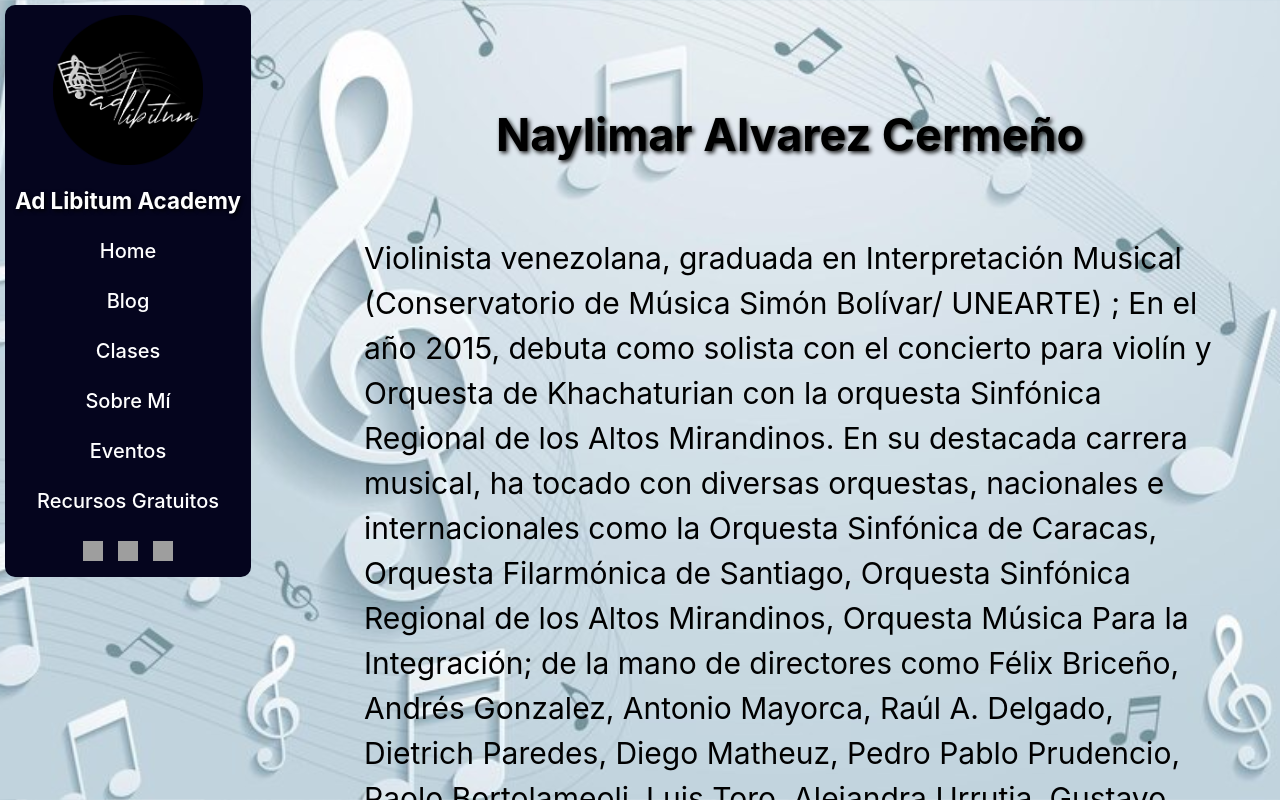
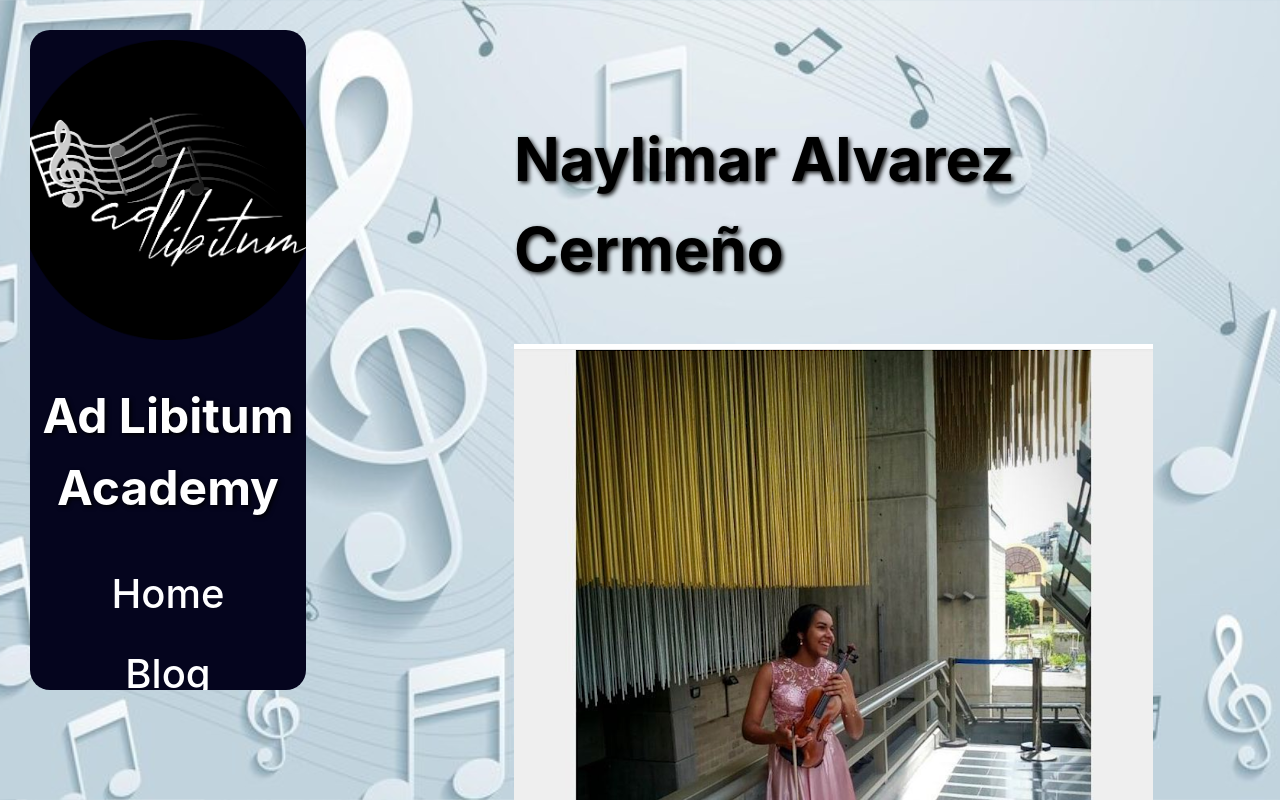
Before and after one commit to Nayde227/AdLibitum, a React (Vite) app: page /about-me in a window 1280 px wide. Shown: the top 800 px of the page. Built offline with nearby package versions, Linux system fonts and the light colour scheme; grey boxes are pictures that could not be loaded.

Commit message:
add image aboutme

```diff
--- a/src/Blog.css
+++ b/src/Nav.css
@@ -1,14 +1,8 @@
 
-body{
-  background-image: url('./assets/bg3.jpg');
-  background-size:cover;
-  background-attachment: fixed;
 
-  color:black;
-}
 .logo{
-  height: 150px;
-  width: 150px;
+  height: 300px;
+  width: 300px;
 }
 .banner{
   display: flex;
@@ -17,6 +11,7 @@ body{
   justify-content: center;
   color:white;
   text-shadow:  2px 2px 4px rgba(0, 0, 0, 0.9);
+  text-align: center;
 }
 
 
@@ -25,15 +20,15 @@ body{
   flex-direction: column;
   justify-content: center;
   align-items: center;
-  font-size: 30px;
+  font-size: 40px;
   padding: 5%;
-  margin-left: 300px;
+  margin-left: 450px;
 
 }
 
 .textNav{
   display: flex;
-  font-size: 20px;
+  font-size: 40px;
   color:white;
   justify-content: center;
 
@@ -47,13 +42,11 @@ body{
 }
 .navBox {
   background-color: rgb(5, 5, 30);
-  /* width:250px;
-  height: 570px; */
-  width: auto;
-  height: auto;
+  width:20%;
+  height: 80%;
   padding: 10px;
-  margin:5px;
-  border-radius: 10px;
+  margin:30px;
+  border-radius: 20px;
   overflow: hidden;
   position: fixed;
 }
@@ -72,8 +65,8 @@ body{
 }
 .social-icon{
 
-  height: 20px;
-  width: 20px;
+  height: 40px;
+  width: 40px;
 }
 .social-icon:hover{
   transform: scale(1.1);
--- a/src/components/Blog.jsx
+++ b/src/components/Blog.jsx
@@ -1,6 +1,6 @@
 import { useState } from 'react'
 import { BrowserRouter as Router, Route, Link } from 'react-router-dom';
-import '../Blog.css'
+import '../Nav.css'
 import Nav from './nav'
 
 
--- a/src/components/Home.jsx
+++ b/src/components/Home.jsx
@@ -2,7 +2,7 @@ import { useState } from 'react'
 import { BrowserRouter as Router, Route, Link } from 'react-router-dom';
 import Nav from './nav'
 
-import '../Blog.css'
+import '../Nav.css'
 
 
 function Home() {
--- a/src/components/Recursos.jsx
+++ b/src/components/Recursos.jsx
@@ -1,12 +1,12 @@
 import { useState } from 'react'
 import { BrowserRouter as Router, Route, Link } from 'react-router-dom';
 import Nav from './nav'
-import '../Blog.css'
+import '../Nav.css'
 
 function Recursos() {
     return(<>
         <Nav></Nav>
-        <a className='guía' href="https://drive.google.com/file/d/16aI_wrhSf2ZoFiSz71xd1-7XHfZZYvT8/view?usp=drive_link" download="GuíaPrácticaViolín.pdf">Descargar Recursos Gratuitos</a>
+        <a className='guía' href="https://drive.google.com/file/d/16aI_wrhSf2ZoFiSz71xd1-7XHfZZYvT8/view?usp=drive_link" download="GuíaPrácticaViolín.pdf" target="_blank">Descargar Recursos Gratuitos</a>
         </>
     )
 }
--- a/src/components/SobreMi.jsx
+++ b/src/components/SobreMi.jsx
@@ -1,14 +1,18 @@
 import { useState } from 'react'
 import { BrowserRouter as Router, Route, Link } from 'react-router-dom';
 import Nav from './nav'
-import '../Blog.css'
+import '../Nav.css'
+import '../SobreMi.css'
+import aboutMe from  '../assets/aboutMe.png';
 
 function SobreMi() {
-    return(
+    return (
         <>
             <Nav></Nav>
             <div className='homeText'>
                 <h2>Naylimar Alvarez Cermeño</h2>
+                <section className='bio'>
+                    <img src={aboutMe}/>
                     <p className='texto1'>
                         Violinista venezolana, graduada en Interpretación Musical
                         (Conservatorio de Música Simón Bolívar/ UNEARTE) ;
@@ -22,7 +26,9 @@ Violinista venezolana, graduada en Interpretación Musical
                         Luis Toro, Alejandra Urrutia, Gustavo Dudamel. Durante toda su carrera musical,
                         ha desempeñado también una importante labor como docente de violín, cuenta con 7 años de
                         experiencia enseñando este instrumento a niños, jóvenes y adultos.
-</p></div>
+                    </p>
+                </section>
+            </div>
         </>
     )
 }
--- a/src/components/nav.jsx
+++ b/src/components/nav.jsx
@@ -1,5 +1,5 @@
 import { BrowserRouter as Router, Route, Link } from 'react-router-dom';
-import '../Blog.css'
+import '../Nav.css'
 
 function Nav() {
 
@@ -7,11 +7,11 @@ function Nav() {
         <>
             <section className='navBox'>
                 <div className='banner'>
-                    <img class="logo" src="src/assets/LogoSinFondoW.png">
+                    <img className="logo" src="src/assets/LogoSinFondoW.png">
                     </img>
                     <h1> Ad Libitum Academy</h1>
                 </div>
-                <div class="nav">
+                <div className="nav">
                     <div className='list'>
 
                         <Link to="/" className='textNav'>Home</Link>
--- a/src/index.css
+++ b/src/index.css
@@ -2,10 +2,6 @@
   font-family: Inter, system-ui, Avenir, Helvetica, Arial, sans-serif;
   line-height: 1.5;
   font-weight: 400;
-
-  color-scheme: light dark;
-  color: rgba(255, 255, 255, 0.87);
-  background-color: #242424;
 
   font-synthesis: none;
   text-rendering: optimizeLegibility;
@@ -13,55 +9,26 @@
   -moz-osx-font-smoothing: grayscale;
 }
 
+body {
+  margin: 0;
+  min-height: 100vh;
+  background-image: url('./assets/bg3.jpg');
+  background-size:cover;
+  background-attachment: fixed;
+  color:black;
+}
+
 a {
   font-weight: 500;
   color: white;
   text-decoration: inherit;
 }
-a:hover {
-  color: #000108;
-}
 
-body {
-  margin: 0;
-  min-height: 100vh;
-}
+
 
 h1 {
-  font-size: 1.4em;
+  font-size: 3em;
 }
 h2{
   text-shadow: 2px 2px 4px rgba(0, 0, 0, 0.9);
 }
-
-button {
-  border-radius: 8px;
-  border: 1px solid transparent;
-  padding: 0.6em 1.2em;
-  font-size: 1em;
-  font-weight: 500;
-  font-family: inherit;
-  background-color: #1a1a1a;
-  cursor: pointer;
-  transition: border-color 0.25s;
-}
-button:hover {
-  border-color: #646cff;
-}
-button:focus,
-button:focus-visible {
-  outline: 4px auto -webkit-focus-ring-color;
-}
-
-@media (prefers-color-scheme: light) {
-  :root {
-    color: #213547;
-    background-color: #ffffff;
-  }
-  a:hover {
-    color: #747bff;
-  }
-  button {
-    background-color: #f9f9f9;
-  }
-}
```
Also changed, not shown: src/SobreMi.css (added), src/assets/aboutMe.png (added). Lines whose indentation alone changed are shown as unchanged.
